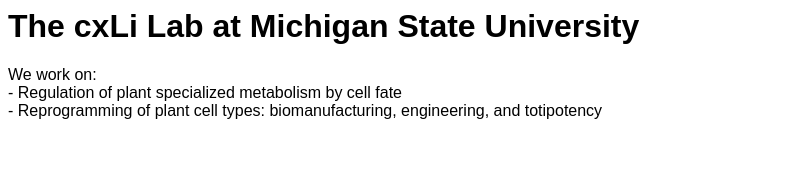
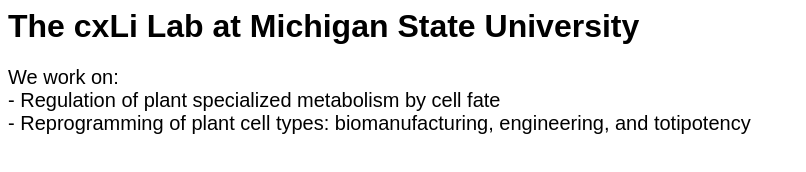
Before and after one commit to cxli233/cxLi_lab, a plain HTML site: page index.html in a window 1280 px wide. Shown: the whole page, without its empty margins (0-806 px from the left). Drawn offline with Linux system fonts and the light colour scheme.

Commit message:
Update index.html

```diff
--- a/index.html
+++ b/index.html
@@ -1,11 +1,14 @@
 <html>
 <body>
   <h1 style="font-family: Arial, sans-serif;">The cxLi Lab at Michigan State University</h1>
-  <p style="font-family: Arial, sans-serif;">We work on:<br>
+  <p style="font-family: Arial, sans-serif;
+    font-size: 20px">We work on:<br>
       - Regulation of plant specialized metabolism by cell fate<br>
       - Reprogramming of plant cell types: biomanufacturing, engineering, and totipotency<br>
   </p>
   <img src="" />
 </body>
 
+
+
 </html>
```
